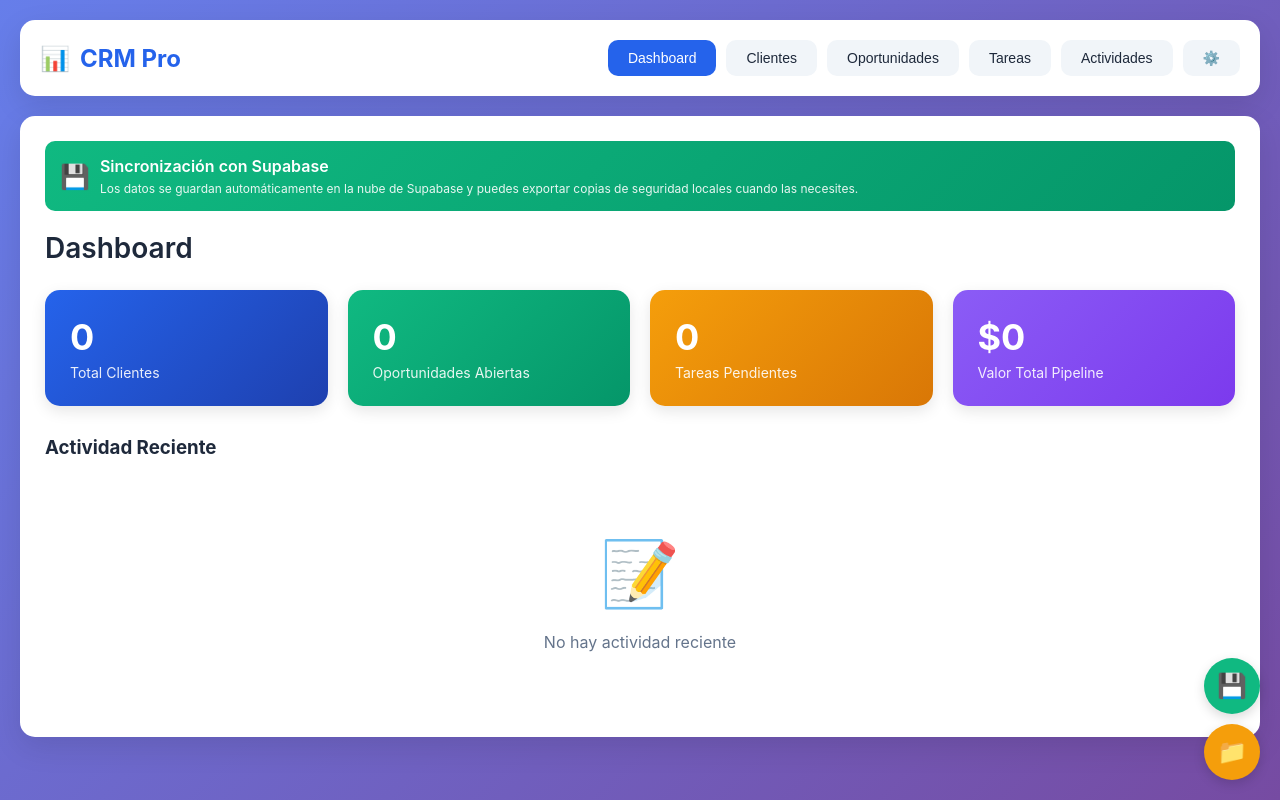
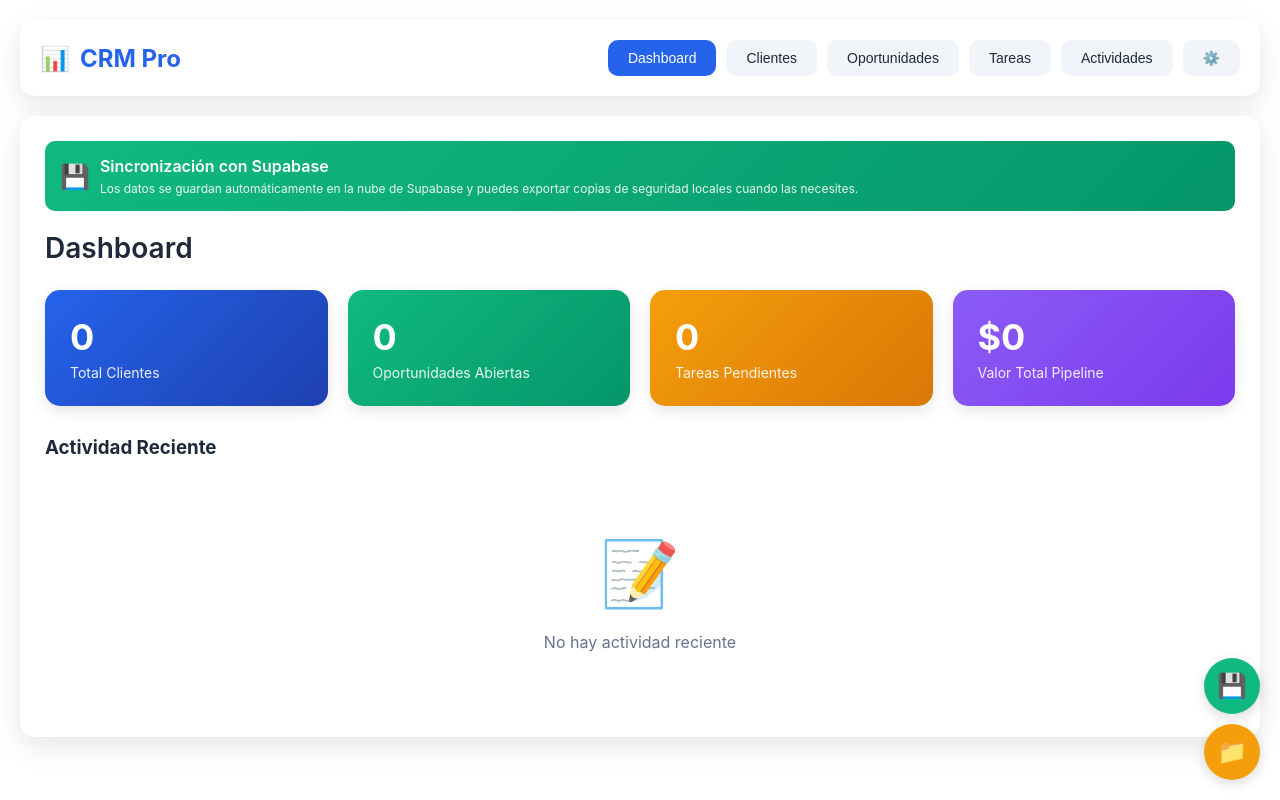
Before and after one commit to Cedecc2025/Portal-Digital-Pymess, a website with bundled scripts: page modules/crm-pro/index.html in a window 1280 px wide. Built offline with nearby package versions, Linux system fonts and the light colour scheme; a script that the page names is missing.

Commit message:
Set CRM module background to white

```diff
--- a/modules/crm-pro/index.html
+++ b/modules/crm-pro/index.html
@@ -30,7 +30,7 @@
 
         body {
             font-family: -apple-system, BlinkMacSystemFont, 'Segoe UI', Roboto, Oxygen, Ubuntu, sans-serif;
-            background: linear-gradient(135deg, #667eea 0%, #764ba2 100%);
+            background: var(--white);
             min-height: 100vh;
             color: var(--dark);
         }
```
